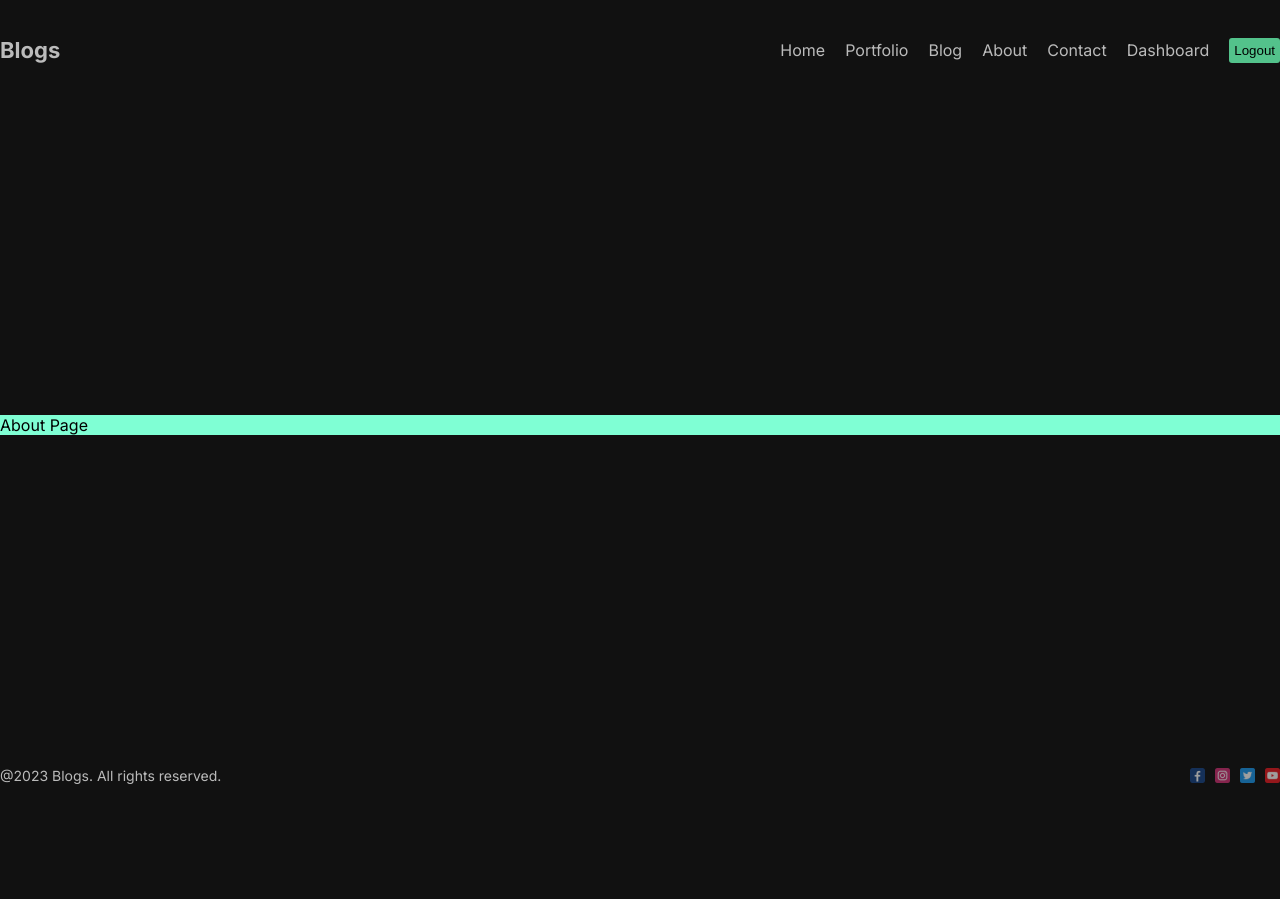
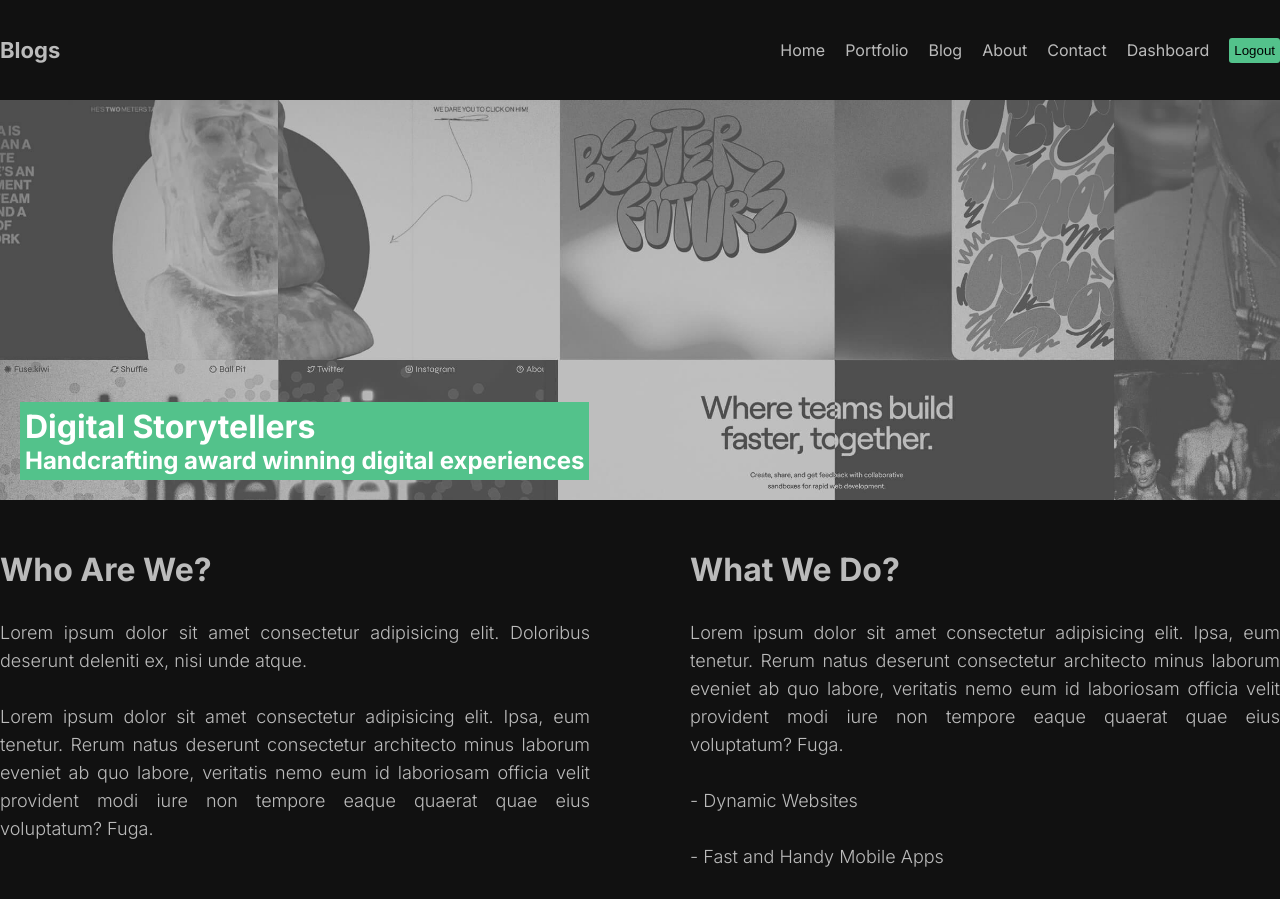
Before and after one commit to Nabeel-Chhipa/Next.js-fullstack-blog-app, a Next.js app: page /about in a window 1280 px wide. Shown: the top 899 px of the page. Before the commit the page ends 800 px from the top, so only its background shows below. Built offline with nearby package versions, Linux system fonts and the light colour scheme.

Commit message:
add about page

```diff
--- /dev/null
+++ b/components/Button/Button.jsx
@@ -0,0 +1,13 @@
+import Link from 'next/link'
+import React from 'react'
+import style from './button.module.css'
+
+const Button = ({text, url}) => {
+  return (
+    <Link href={url}>
+        <button className={style.container}>{text}</button>
+    </Link>
+  )
+}
+
+export default Button
--- /dev/null
+++ b/components/Button/button.module.css
@@ -0,0 +1,9 @@
+.container {
+    padding: 20px;
+    cursor: pointer;
+    border-radius: 5px;
+    background-color: #53c28b;
+    border: none;
+    width: max-content;
+    color: #fff;
+  }
--- a/src/app/about/page.jsx
+++ b/src/app/about/page.jsx
@@ -1,9 +1,49 @@
+import Image from 'next/image'
 import React from 'react'
 import style from './page.module.css'
+import BannerImage from '../../../public/about-banner.jpg'
+import Button from '../../../components/Button/Button'
 
 const About = () => {
   return (
-    <div className={style.container}>About Page</div>
+    <div className={style.container}>
+      <div className={style.imgContainer}>
+        <Image
+          src={BannerImage}
+          fill={true}
+          alt='About us banner image'
+          className={style.img}
+        />
+        <div className={style.imgText}>
+          <h1 className={style.imgTitle}>Digital Storytellers</h1>
+          <h2 className={style.imgDesc}>Handcrafting award winning digital experiences</h2>
+        </div>
+      </div>
+      <div className={style.textContainer}>
+        <div className={style.item}>
+          <h1 className={style.title}>Who Are We?</h1>
+          <p className={style.desc}>
+            Lorem ipsum dolor sit amet consectetur adipisicing elit. Doloribus deserunt deleniti ex, nisi unde atque.
+            <br />
+            <br />
+            Lorem ipsum dolor sit amet consectetur adipisicing elit. Ipsa, eum tenetur. Rerum natus deserunt consectetur architecto minus laborum eveniet ab quo labore, veritatis nemo eum id laboriosam officia velit provident modi iure non tempore eaque quaerat quae eius voluptatum? Fuga.
+          </p>
+        </div>
+        <div className={style.item}>
+          <h1 className={style.title}>What We Do?</h1>
+          <p className={style.desc}>
+            Lorem ipsum dolor sit amet consectetur adipisicing elit. Ipsa, eum tenetur. Rerum natus deserunt consectetur architecto minus laborum eveniet ab quo labore, veritatis nemo eum id laboriosam officia velit provident modi iure non tempore eaque quaerat quae eius voluptatum? Fuga.
+            <br />
+            <br />
+            - Dynamic Websites
+            <br />
+            <br />
+            - Fast and Handy Mobile Apps
+          </p>
+          <Button text='contact' url='/contact' />
+        </div>
+      </div>
+    </div>
   )
 }
 
--- a/src/app/about/page.module.css
+++ b/src/app/about/page.module.css
@@ -1,4 +1,37 @@
 .container {
-    background-color: aquamarine;
-    color: black;
+
 }
+.imgContainer {
+    position: relative;
+    width: 100%;
+    height: 400px;
+}
+.img {
+    object-fit: cover;
+    filter: grayscale(100%);
+}
+.imgText {
+    position: absolute;
+    bottom: 20px;
+    left: 20px;
+    background-color: #53c28b;
+    padding: 5px;
+    color: #fff;
+}
+.textContainer {
+    display: flex;
+    gap: 100px;
+}
+.item {
+    flex: 1;
+    margin-top: 50px;
+    display: flex;
+    flex-direction: column;
+    gap: 30px;
+}
+.desc {
+    font-size: 18px;
+    font-weight: 300;
+    text-align: justify;
+    line-height: 28px;
+}
--- a/src/app/page.jsx
+++ b/src/app/page.jsx
@@ -1,6 +1,7 @@
 import style from "./page.module.css";
 import HeroImage from "../../public/hero.png";
 import Image from "next/image";
+import Button from "../../components/Button/Button";
 
 export default function Home() {
   return (
@@ -8,7 +9,7 @@ export default function Home() {
       <div className={style.item}>
         <h1 className={style.title}>Better design for your digital products.</h1>
         <p className={style.description}>Lorem ipsum dolor sit amet consectetur adipisicing elit. Corporis itaque porro voluptates quisquam asperiores laborum?</p>
-        <button className={style.button}>See Our Works</button>
+        <Button text='See Our Works' url='/portfolio' />
       </div>
       <div className={style.item}>
         <Image src={HeroImage} alt="Hero Image" className={style.img} />
```
Also changed, not shown: src/app/page.module.css (+1 -9 lines), public/about-banner.jpg (added).
